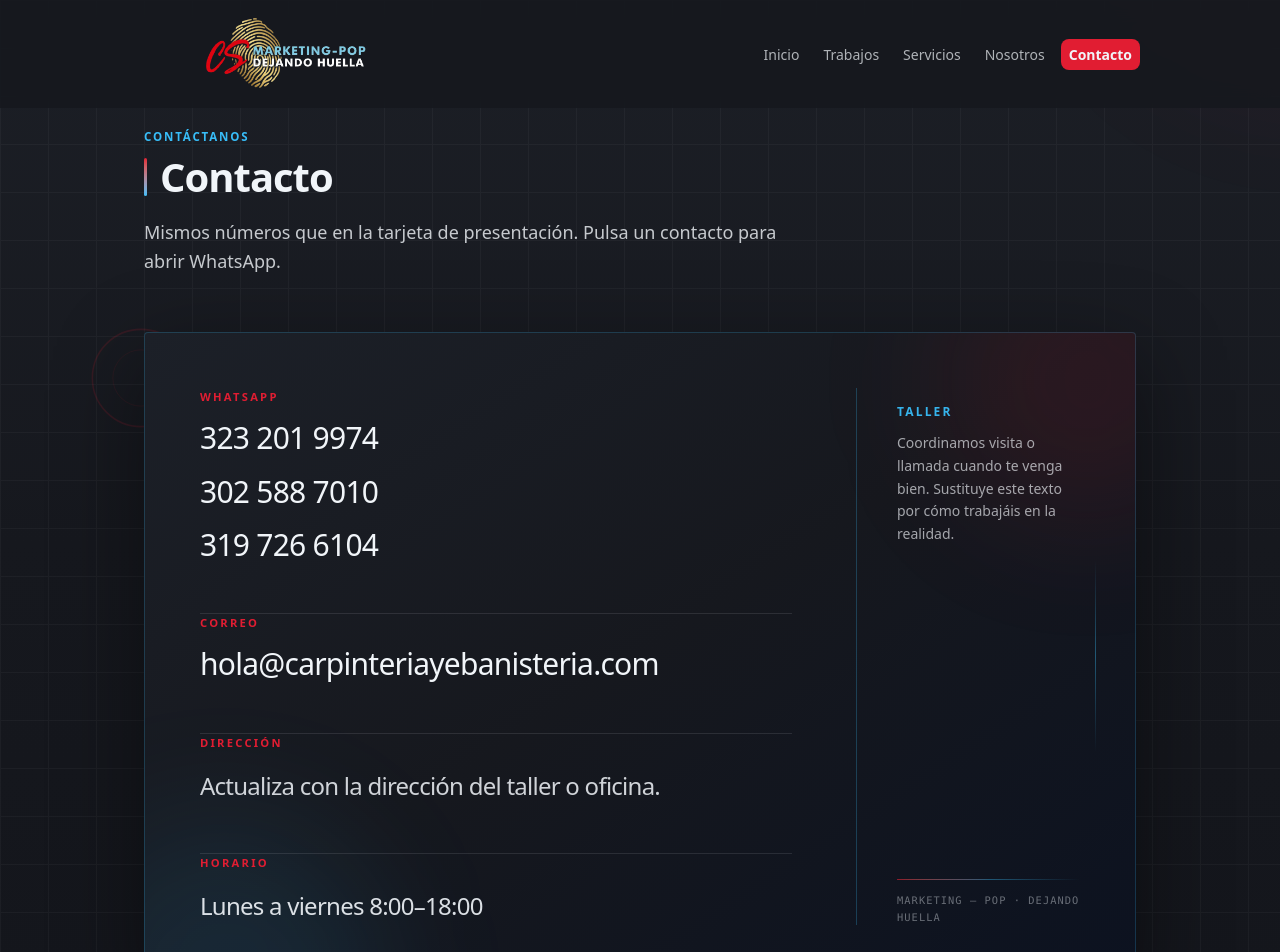
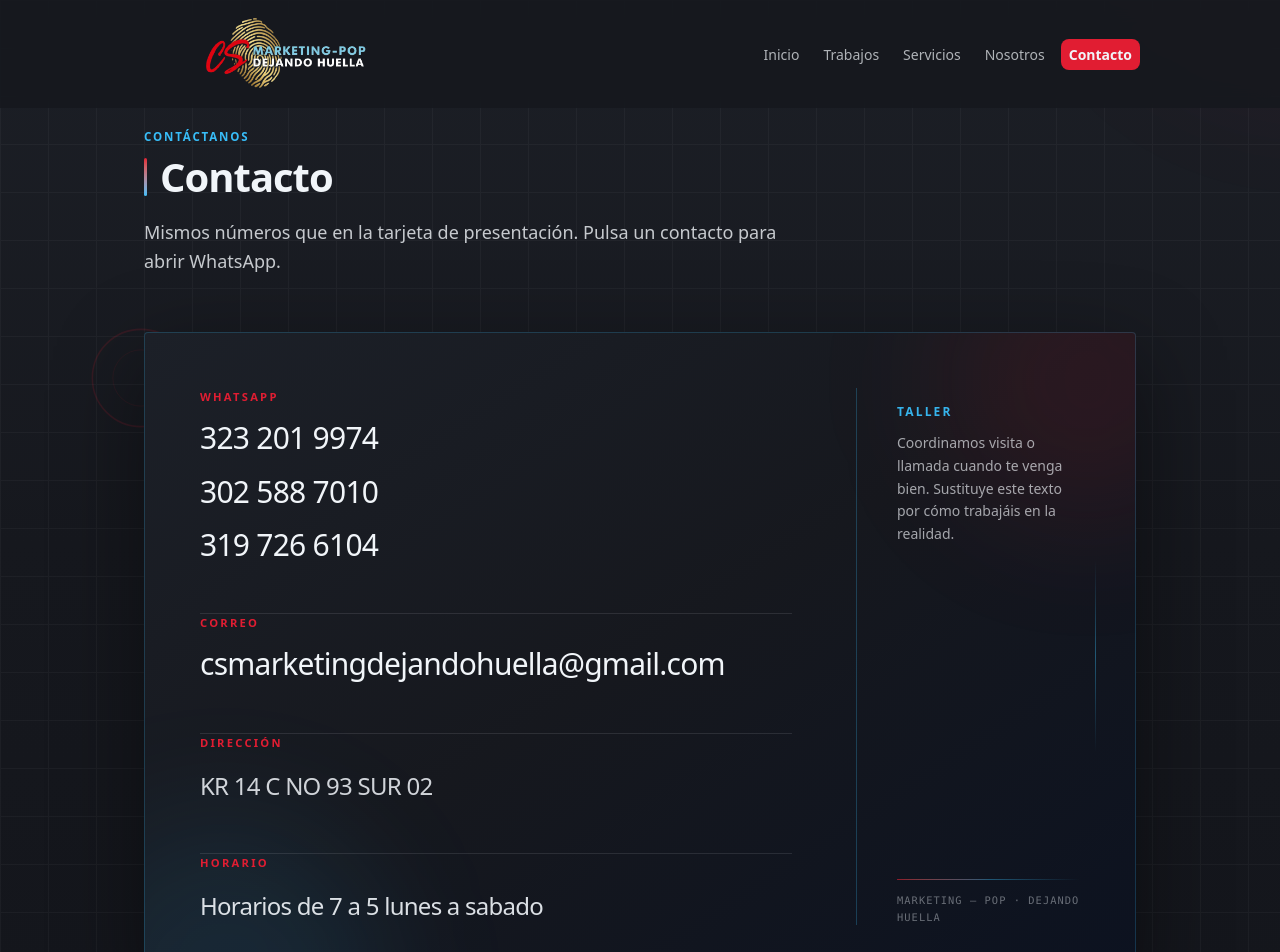
Before and after one commit to Brayansanchez10/tia, a React (Vite) app: page /contacto in a window 1280 px wide. Shown: the top 952 px of the page. Built offline with nearby package versions, Linux system fonts and the light colour scheme.

Commit message:
Cambios para contacto

```diff
--- a/src/content/site.ts
+++ b/src/content/site.ts
@@ -272,9 +272,9 @@ export const site = {
       { display: '302 588 7010', href: 'https://wa.me/573025887010' },
       { display: '319 726 6104', href: 'https://wa.me/573197266104' },
     ] satisfies readonly WhatsappLine[],
-    email: 'hola@carpinteriayebanisteria.com',
-    address: 'Actualiza con la dirección del taller o oficina.',
-    hours: 'Lunes a viernes 8:00–18:00',
+    email: 'csmarketingdejandohuella@gmail.com',
+    address: 'KR 14 C NO 93 SUR 02',
+    hours: 'Horarios de 7 a 5 lunes a sabado',
   },
 
   footer: {
```
